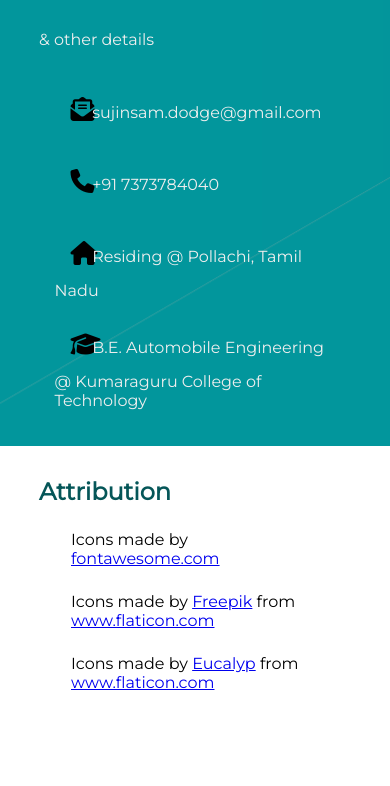
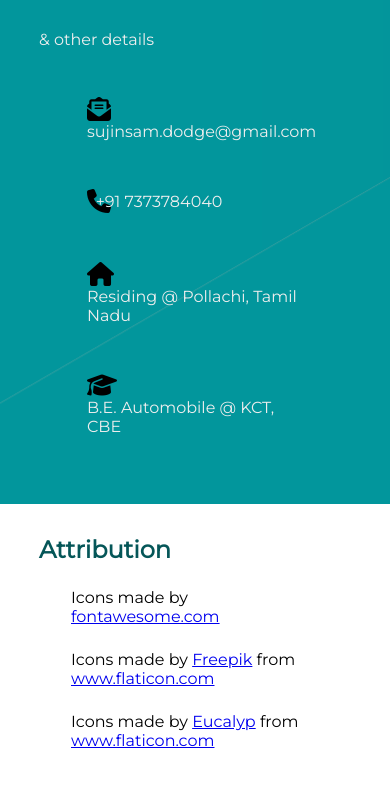
Before and after one commit to sujin-sam/cv, a website: page index.html in a window 390 px wide. Shown: the part 7218-8004 px from the top of the page. Before the commit the page ends 7954 px from the top, so only its background shows below. Drawn offline with Linux system fonts and the light colour scheme.

Commit message:
mobile style contacts

```diff
--- a/css/styles.css
+++ b/css/styles.css
@@ -388,18 +388,22 @@ h1:hover > .gr-icon {
   font-size: 1rem;
   margin-bottom: 2rem;
 }
+.contact-div{
+  display: flex;
+  flex-flow: row wrap;
+  align-items: center;
+  margin: 3rem;
+}
+.personal{
+  width: 4%;
+}
 .fa-contact {
-  padding: 1rem;
   font-size: 1.5rem;
-  width: 2%;
 }
-.contact-detail {
+.contact-detail{
   color: #eeeeee;
 }
-.personal {
-  margin: 3% 5%;
-}
-.personal a {
+.personal-desc a{
   text-decoration: none;
 }
 #attribution {
@@ -605,5 +609,27 @@ h1:hover > .gr-icon {
   color: #055658;
   font-weight: bold;
 }
+#contact {
+  padding: 10% 10% 15%;
+}
+.contact-title {
+  font-size: 4rem;
+}
+.contact-head {
+  font-size: 1.5rem;
+  margin-bottom: 3rem;
+}
+.contact-div{
+  margin: 5rem 5rem 5rem 0;
+}
+.personal{
+  width: 12%;
+}
+.fa-contact {
+  font-size: 3rem;
+}
+.contact-detail{
+  font-size: 2.3rem;
+}
 
 }
--- a/index.html
+++ b/index.html
@@ -531,16 +531,40 @@
 
         <h2 class="contact-title">Contact</h2>
         <p class="contact-head">& other details</p>
-        <div class="personal">
-            <p \><i class="fas fa-contact fa-envelope-open-text"></i><a href="mailto:sujinsam.dodge@gmail.com"
-                    class="contact-detail">sujinsam.dodge@gmail.com</a></p>
-            <p><i class="fas fa-contact fa-phone"></i><span class="contact-detail">+91 7373784040</span></p>
-            <p><i class="fas fa-contact fa-home"></i><span class="contact-detail">Residing @ Pollachi, Tamil Nadu</span>
-            </p>
-            <p><i class="fas fa-contact fa-graduation-cap"></i><span class="contact-detail">B.E. Automobile Engineering
-                    @ Kumaraguru College of
-                    Technology</span></p>
+        <div class="contact-div">
+            <div class="personal">
+                <i class="fas fa-contact fa-envelope-open-text"></i>
+            </div>
+            <div class="personal-desc">
+                <a href="mailto:sujinsam.dodge@gmail.com" class="contact-detail">sujinsam.dodge@gmail.com</a>
+            </div>
         </div>
+        <div class="contact-div">
+            <div class="personal">
+                <i class="fas fa-contact fa-phone"></i>
+            </div>
+            <div class="personal-desc">
+                <span class="contact-detail">+91 7373784040</span>
+            </div>
+        </div>
+        <div class="contact-div">
+            <div class="personal">
+                <i class="fas fa-contact fa-home"></i>
+            </div>
+            <div class="personal-desc">
+                <span class="contact-detail">Residing @ Pollachi, Tamil Nadu</span>
+            </div>
+        </div>
+        <div class="contact-div">
+            <div class="personal">
+                <i class="fas fa-contact fa-graduation-cap"></i>
+            </div>
+            <div class="personal-desc">
+                <span class="contact-detail">B.E. Automobile @ KCT, CBE</span>
+            </div>
+        </div>
+
+
 
     </section>
 
```
